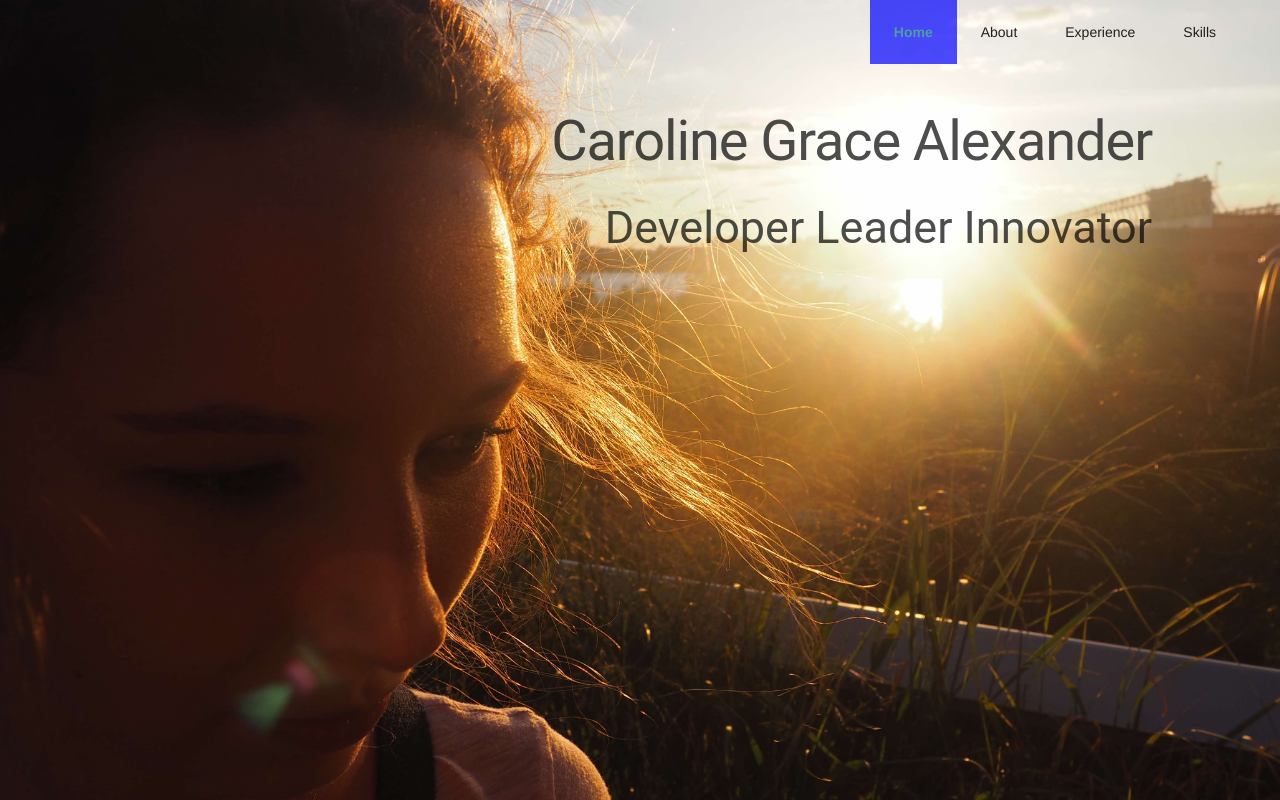
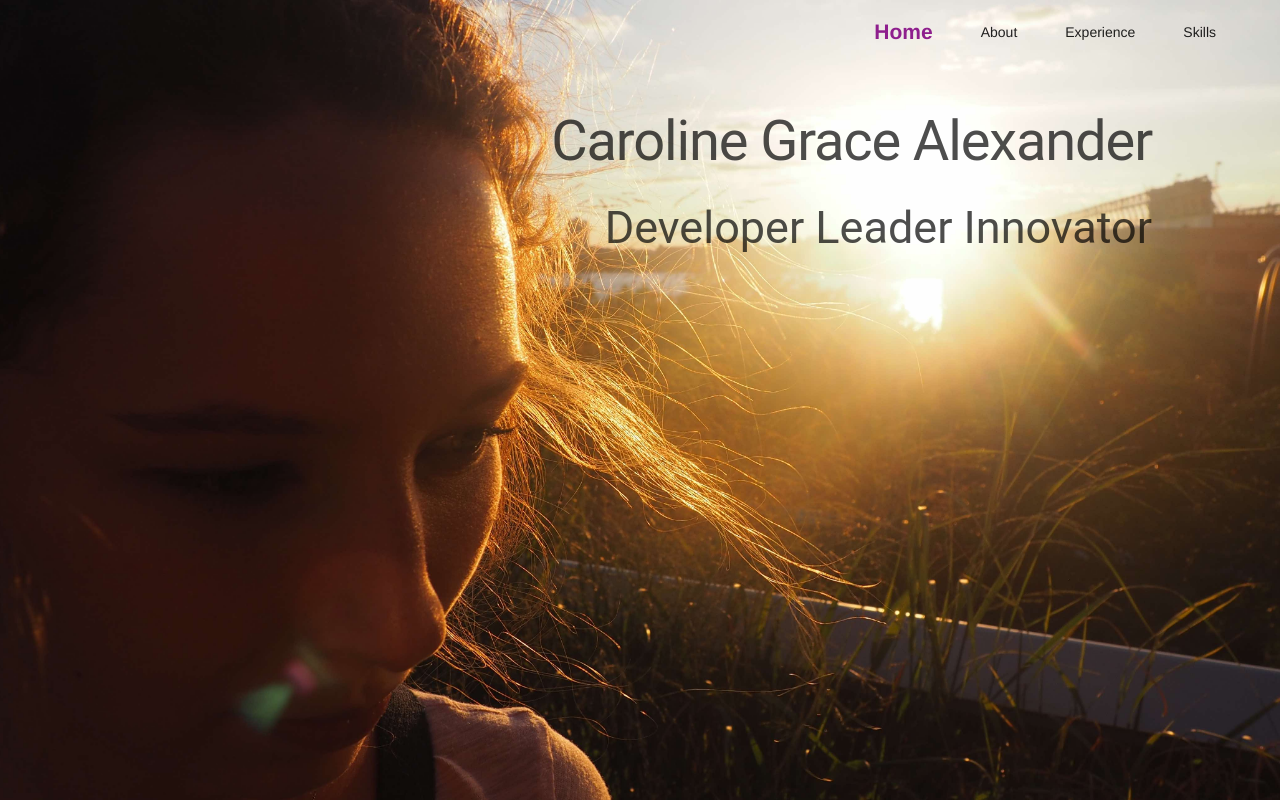
Before and after one commit to yannick-mamudo/yannick-mamudo.github.io, a plain HTML site: page test.html in a window 1280 px wide. Drawn offline with nearby package versions, Linux system fonts and the light colour scheme.

Commit message:
Nav bar update on scroll - works

```diff
--- a/css/styletest.css
+++ b/css/styletest.css
@@ -76,11 +76,9 @@ h2 {
     color: black !important;
 }
 .active-nav {
-  background-color: blue !important;
-  opacity: 0.7 !important;
-  font-size: 18 !important;
+  font-size: 21px !important;
   font-weight: bold !important;
-  color: teal !important;
+  color: purple !important;
 }
 
 
--- a/js/action.js
+++ b/js/action.js
@@ -1,26 +1,35 @@
 // Function for nav bar
 // Adapted from http://codepen.io/clokey2k/pen/jgfFD
-$(document).ready(function() {
-    alert("Hi there we in this.");
+$ = jQuery;
+
 // $sections includes all of the page divs that relate to menu items.
 var $sections = $('.page');
+
+$(function() {
+    navbarUpdater();
+
     // The user scrolls
-    $(window).scroll(function(event) {
-        alert("You scrolled homie. Bless up.")
+    $('.docScroller').scroll(function() {
+        navbarUpdater();
+    });
+});
+
+function navbarUpdater() {
     var $currentSection;
     var $minDistance = Number.POSITIVE_INFINITY;
+
     $sections.each(function() {
         // divDistance is the distance(in px) of the head of a div to the head of the view/window
         var $divDistance = Math.abs($(this).offset().top);
+        console.log($divDistance.toString());
         if ($divDistance <= $minDistance) {
             $currentSection = $(this);
             $minDistance = $divDistance;
         }
     });
-        console.log("minDistance = " + $minDistance.toString());
-        // This is the bit of code that uses the currentSection as its source of ID
-        var id = $($currentSection).attr('id');
+
+    // Removes .active-nav from all nav bar options then applies it to appropriate button
+    var id = $currentSection.attr('id');
     $('a').removeClass('active-nav');
     $("[href='#" + id + "']").addClass('active-nav');
-    });
-});
+}
--- a/test.html
+++ b/test.html
@@ -11,7 +11,7 @@
     <link rel="stylesheet" href="https://fonts.googleapis.com/icon?family=Material+Icons">
     <link rel="stylesheet" href="https://code.getmdl.io/1.2.0/material.indigo-pink.min.css">
     <script type="text/javascript" src="https://code.jquery.com/jquery-3.1.0.min.js" integrity="sha256-cCueBR6CsyA4/9szpPfrX3s49M9vUU5BgtiJj06wt/s=" crossorigin="anonymous"></script>
-    <script type="text/javascript" src="js/action.js"></script>
+    <script type="text/javascript" src="js/action.js" defer></script>
     <script type="text/javascript" src="js/scroll-snap-polyfill.js"></script>
     <script type="text/javascript" src="https://code.getmdl.io/1.2.0/material.min.js"></script>
 </head>
```
Lines whose indentation alone changed are shown as unchanged.
